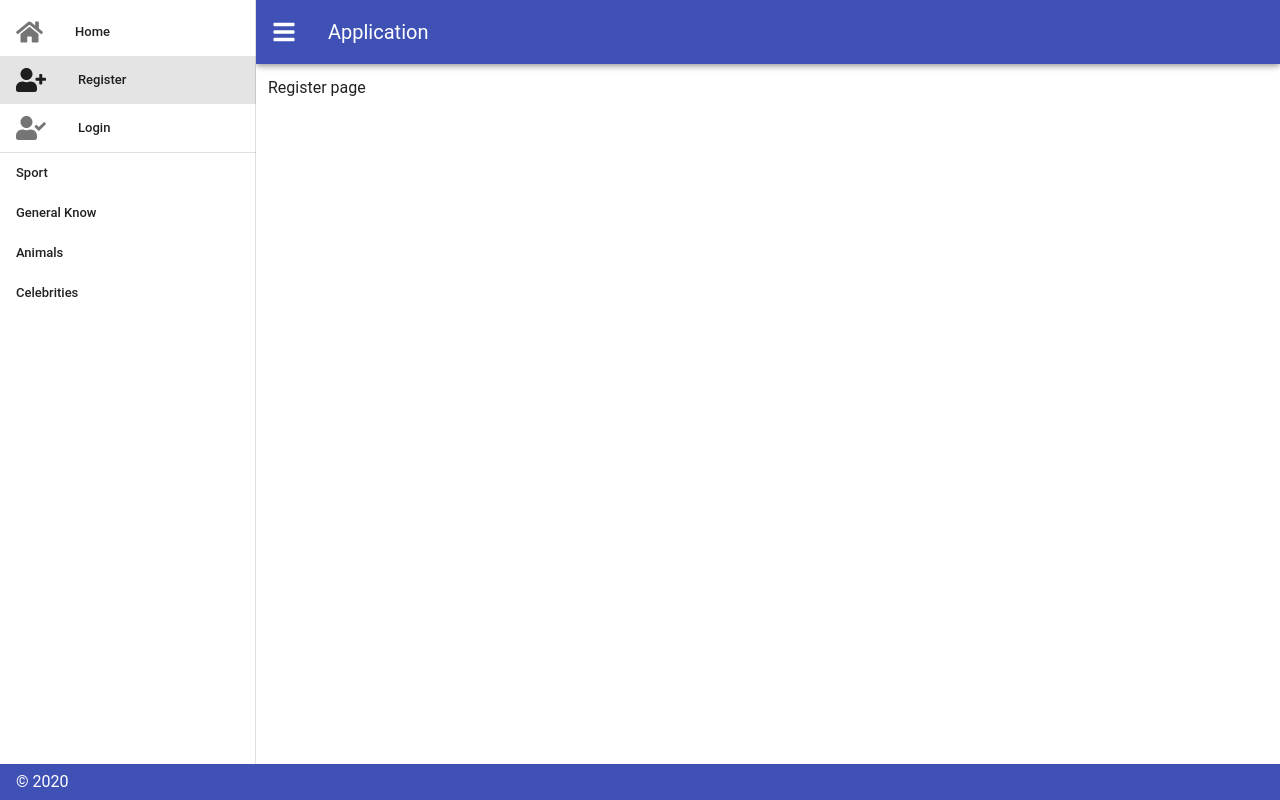
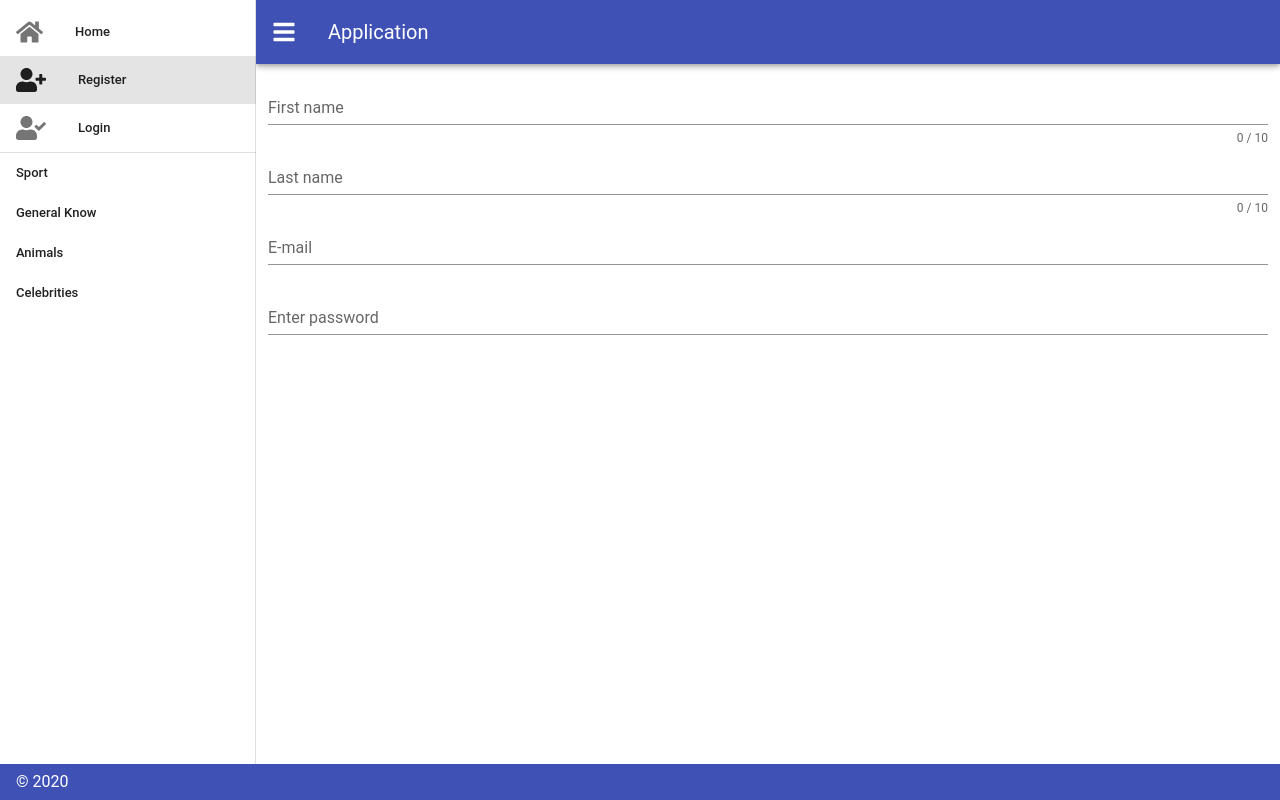
Before and after one commit to leonardusdirkstofbergbotes/Quiz-PWA-v.2, a Vue app: page /register in a window 1280 px wide. Built offline with nearby package versions, Linux system fonts and the light colour scheme.

Commit message:
added register

```diff
--- a/package.json
+++ b/package.json
@@ -10,6 +10,7 @@
     "@babel/polyfill": "^7.4.4",
     "axios": "^0.19.2",
     "core-js": "^3.6.5",
+    "firebase": "^7.16.0",
     "register-service-worker": "^1.7.1",
     "roboto-fontface": "*",
     "vue": "^2.6.11",
--- a/src/views/Login.vue
+++ b/src/views/Login.vue
@@ -6,6 +6,11 @@
 
 <script>
 export default {
-    name: 'Login'
+    name: 'Login',
+    data() {
+        return {
+
+        }
+    }
 }
 </script>
--- a/src/views/QuizPage.vue
+++ b/src/views/QuizPage.vue
@@ -263,6 +263,7 @@ export default {
             } else if (this.num == this.QuizArrayLength - 1) {
                 this.dialog = false
                 alert('You are done!!!')
+                this.countDown = -1
             }
 
         },
@@ -305,6 +306,8 @@ export default {
                     }
                     this.countDownTimer()
                 }, 1000)
+            } else if (this.countDown == -1) {
+                return
             }
         },
 
--- a/src/views/Register.vue
+++ b/src/views/Register.vue
@@ -1,11 +1,63 @@
 <template>
-    <div>
-        <p>Register page</p>
-    </div>
+    <v-form v-model="valid">
+    <v-container>
+      <v-row>
+        <v-flex xs12>
+          <v-text-field v-model="name" :rules="nameRules" :counter="10" label="First name" required></v-text-field>
+        </v-flex>
+
+        <v-flex xs12>
+          <v-text-field v-model="surname" :rules="nameRules" :counter="10" label="Last name" required></v-text-field>
+        </v-flex>
+
+        <v-flex xs12>
+          <v-text-field v-model="emailAdress" :rules="emailRules" label="E-mail" required></v-text-field>
+        </v-flex>
+
+        <v-flex>
+          <v-text-field
+            v-model="password"
+            label="Enter password"
+            @click:append="() => (value = !value)"
+            type="password"
+            :rules="[passwordRules]"
+          ></v-text-field>
+        </v-flex>
+      </v-row>
+    </v-container>
+  </v-form>
 </template>
 
 <script>
 export default {
-    name: 'Register'
+    name: 'Register',
+    data() {
+        return {
+            valid: false,
+            profilePic: null,
+            name: '',
+            nameRules: [
+                v => !!v || 'Name is required',
+                v => v.length <= 10 || 'Name must be less than 10 characters',
+            ],
+            surname: '',
+            emailAdress: '',
+            emailRules: [
+                v => !!v || 'E-mail is required',
+                v => /.+@.+/.test(v) || 'E-mail must be valid',
+            ],
+            password: '',
+            confirmPassword: '',
+            passwordRules: [
+        //         password: value => {
+        //   const pattern = /^(?=.*[a-z])(?=.*[A-Z])(?=.*[0-9])(?=.*[!@#\$%\^&\*])(?=.{8,})/;
+        //   return (
+        //     pattern.test(value) ||
+        //     "Min. 8 characters with at least one capital letter, a number and a special character."
+        //   );
+        // }
+            ]
+        }
+    }
 }
 </script>
```
Also changed, not shown: 2 other files (tests, documents, lock files or other folders).
